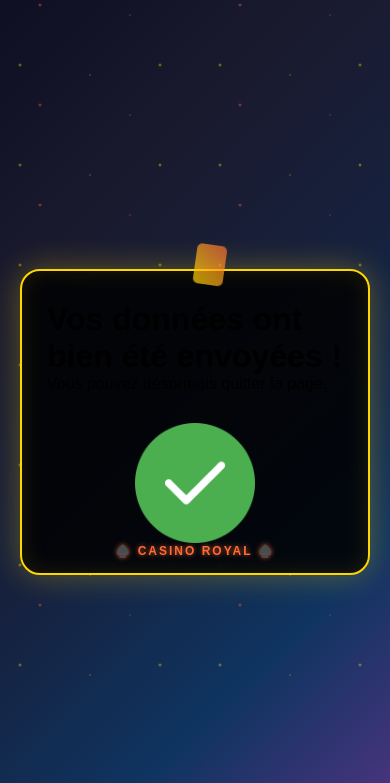
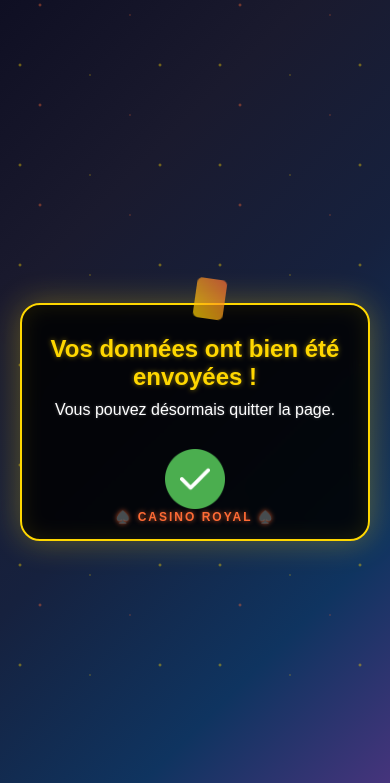
Before and after one commit to TheoCollin54/casino, a PHP site: page /logged.html in a window 390 px wide. Shown: the top 783 px of the page. Run offline with PHP 8.4, Linux system fonts and the light colour scheme.

Commit message:
ajustement mobile

```diff
--- a/styles.css
+++ b/styles.css
@@ -251,13 +251,34 @@ input[type="number"] {
         padding: 12px 25px;
         font-size: 16px;
     }
+
+    .success-image {
+        width: 40px;
+        height: 40px;
+    }
 }
 
 
 .success-image {
     display: block;
     margin: 30px auto 0 auto;
-    max-width: 120px;
+    max-width: 60px;
+    /* réduit ici */
     width: 100%;
     height: auto;
 }
+
+h1 {
+    color: #ffd700;
+    font-size: 24px;
+    text-align: center;
+    margin-bottom: 10px;
+    text-shadow: 0 0 5px rgba(255, 215, 0, 0.5);
+}
+
+p {
+    color: #ffffff;
+    font-size: 16px;
+    text-align: center;
+    text-shadow: 0 0 3px rgba(255, 255, 255, 0.3);
+}
```
